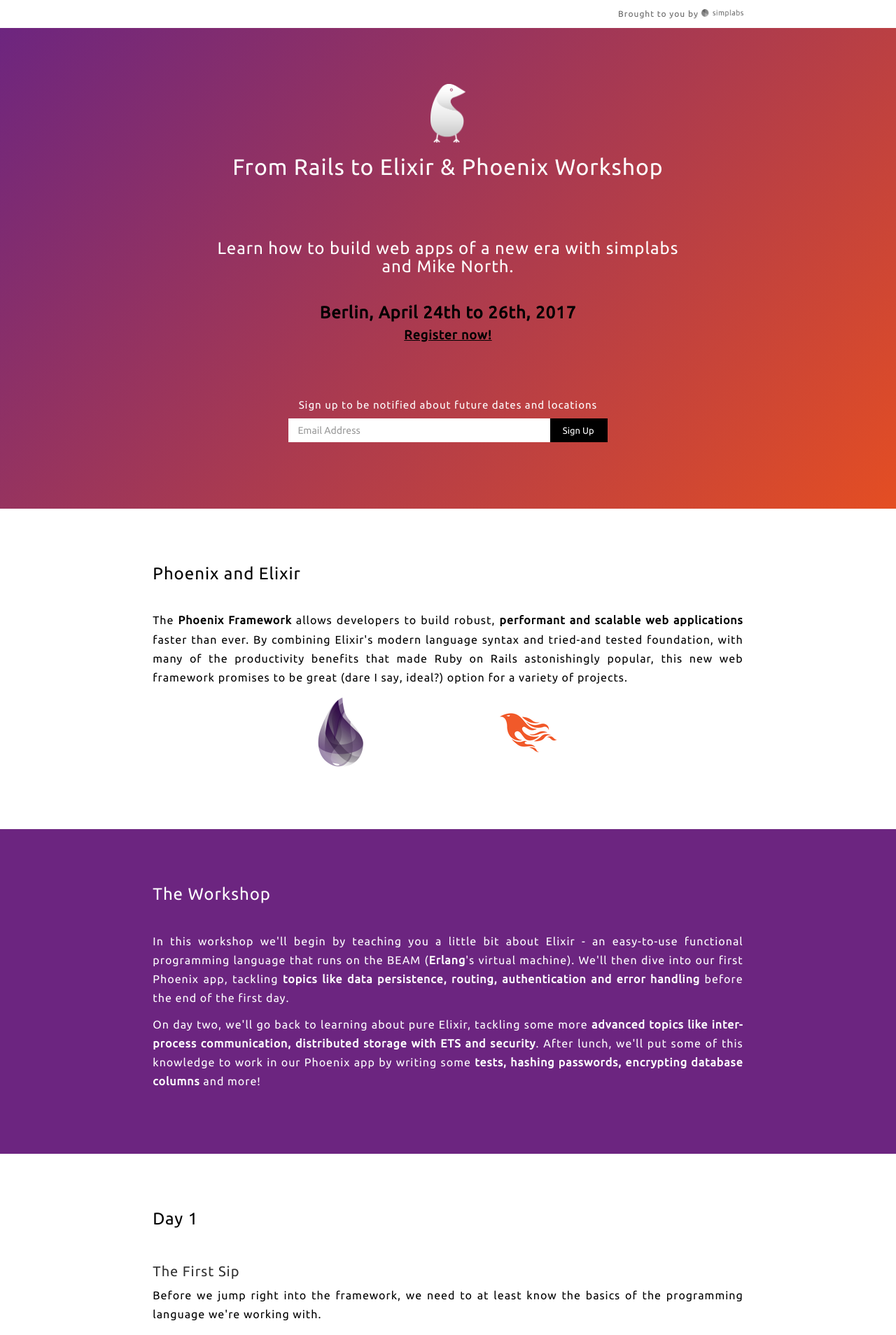
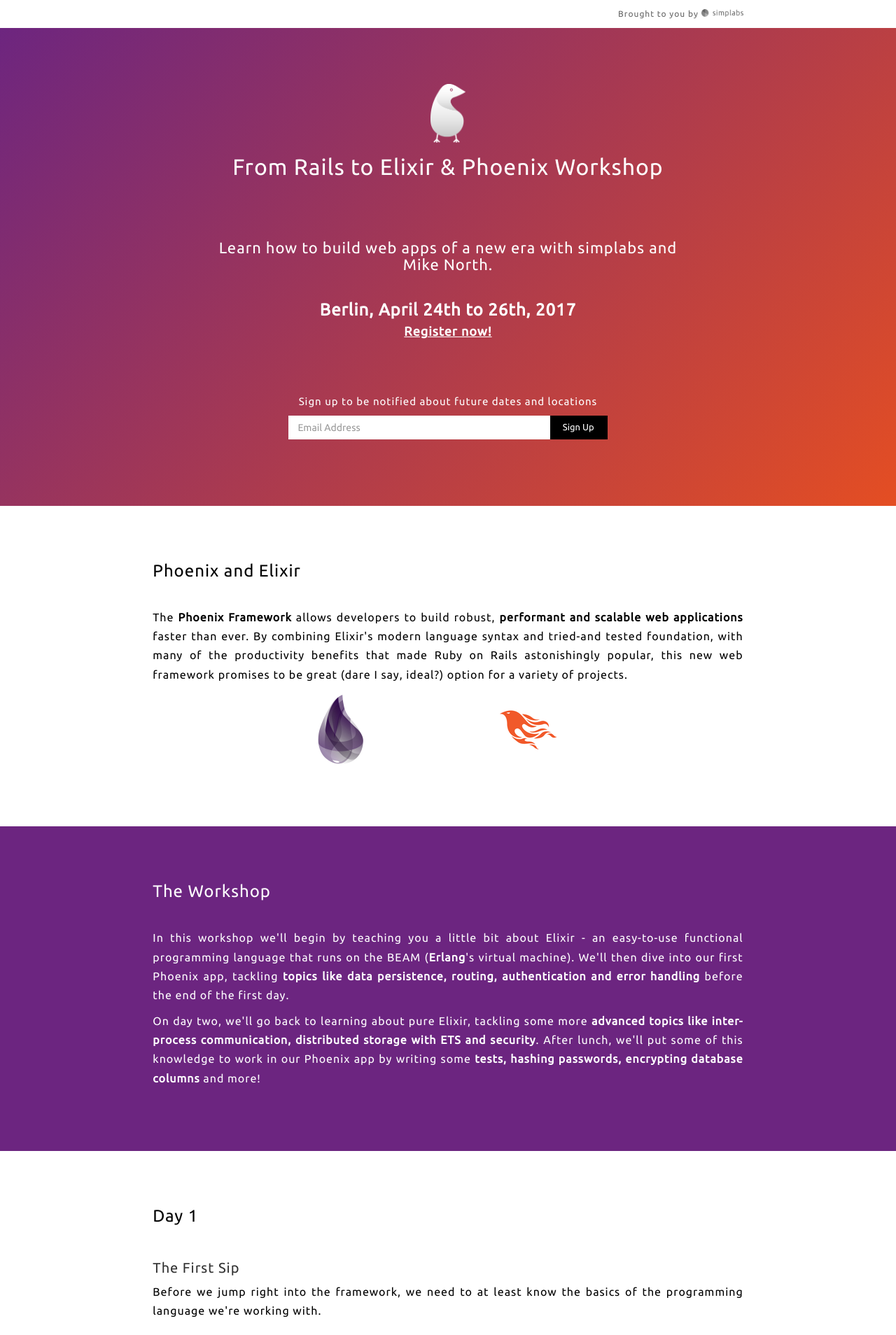
Before and after one commit to mainmatter/elixir-phoenix-workshops, a Jekyll site: the page built from index.html, in a window 1280 px wide. Shown: the top 1908 px of the page at 70% size. Built offline with Jekyll 4.4.1, drawn with Linux system fonts in a browser that asks for light colours; nearby versions of some CDN libraries; a script that is not in the unit is left out.

Commit message:
style improvements

```diff
--- a/css/main.scss
+++ b/css/main.scss
@@ -44,7 +44,7 @@
 
   h2 {
     margin: 80px 0 40px 0;
-    font-size: 24px;
+    font-size: 22px;
     font-weight: lighter;
   }
 
@@ -55,13 +55,12 @@
   }
 
   h3 {
-    color: #000;
     margin: 0 0 80px 0;
     font-weight: 900;
     font-size: 24px;
 
     .register-now {
-      color: #000;
+      color: #fff;
       display: block;
       font-size: 18px;
       margin: 8px;
--- a/index.html
+++ b/index.html
@@ -22,7 +22,7 @@
     </div>
     <div class="row">
       <div class="col-xs-10 col-xs-offset-1">
-        <h1>From Rails to Elixir &amp; Phoenix Workshop</h1>
+        <h1>From <strong>Rails to Elixir &amp; Phoenix</strong> Workshop</h1>
         <h2>Learn how to build <strong>web apps of a new era</strong> with simplabs and Mike North.</h2>
         <h3>
           Berlin, April 24th to 26th, 2017
```
